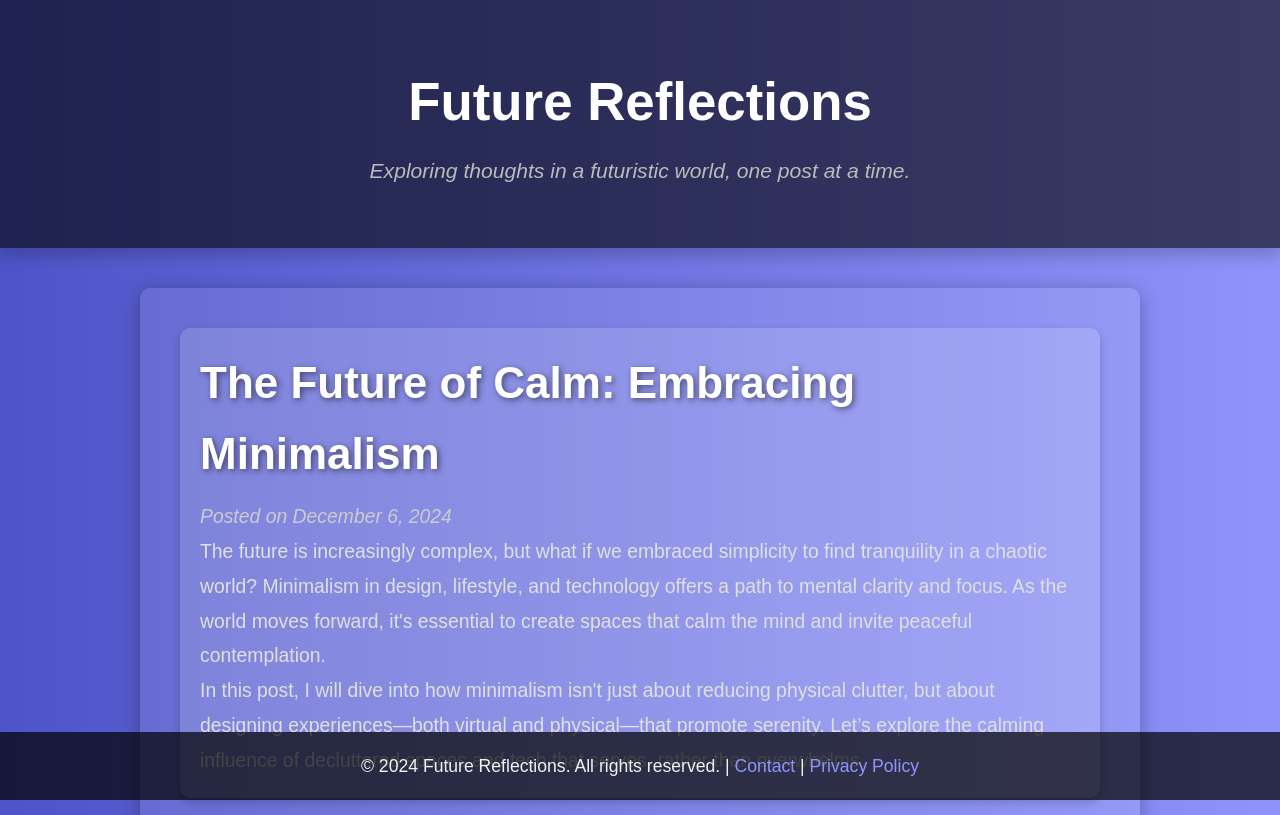
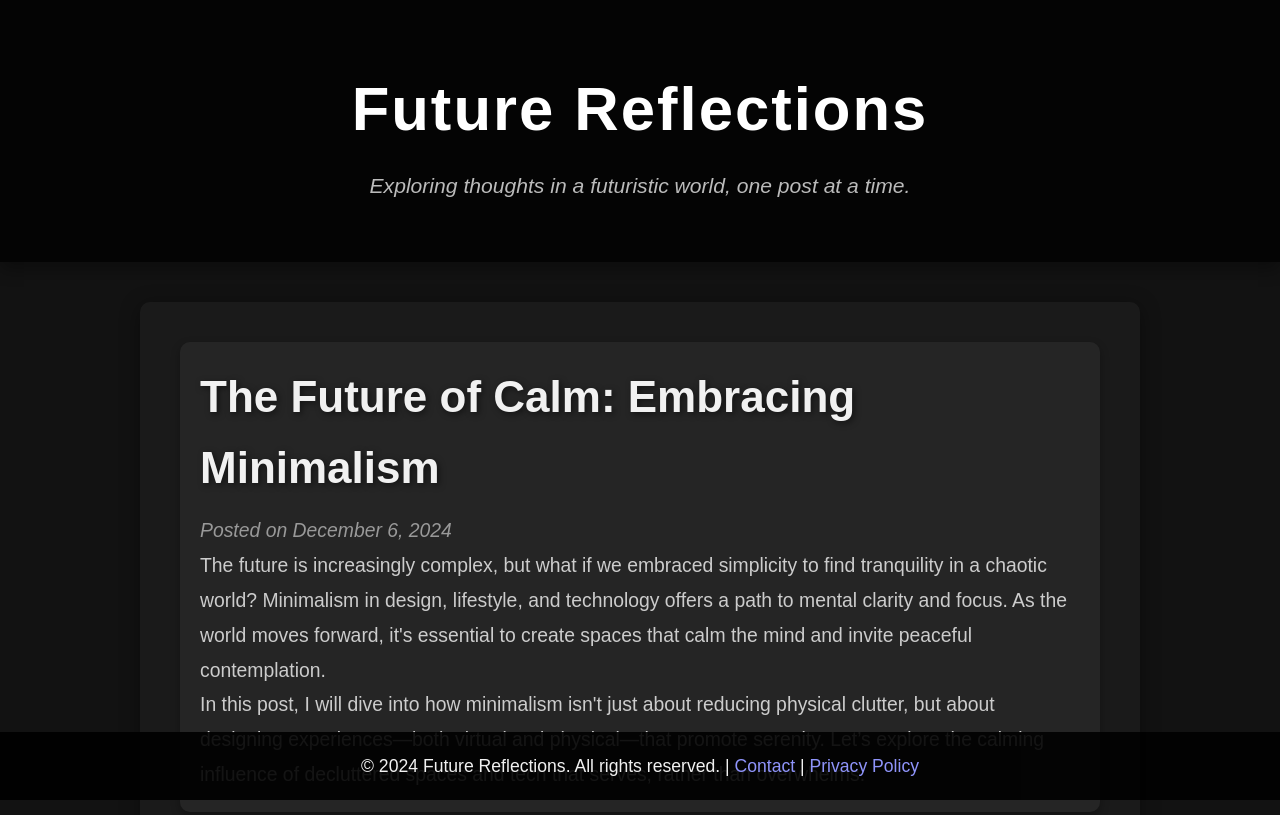
Before and after one commit to protossrulus/protossrulus.github.io, a plain HTML site: page index.html in a window 1280 px wide. Shown: the top 815 px of the page. Drawn offline with Linux system fonts and the light colour scheme.

Commit message:
Update index.html

```diff
--- a/index.html
+++ b/index.html
@@ -3,7 +3,7 @@
 <head>
     <meta charset="UTF-8">
     <meta name="viewport" content="width=device-width, initial-scale=1.0">
-    <meta name="description" content="Futuristic and calming blog page template">
+    <meta name="description" content="Dark calming futuristic blog template">
     <meta name="author" content="Your Name">
     <title>Future Reflections</title>
     <style>
@@ -14,11 +14,11 @@
             box-sizing: border-box;
         }
 
-        /* Body styling for a futuristic and calming theme */
+        /* Body styling for a dark, calming, futuristic theme */
         body {
             font-family: 'Arial', sans-serif;
-            background: linear-gradient(to right, #4e54c8, #8f94fb); /* Soft gradient */
-            color: #f1f1f1;
+            background: #121212; /* Dark background for a calm and futuristic vibe */
+            color: #e0e0e0; /* Light text for contrast */
             line-height: 1.6;
             font-size: 1.1em;
             overflow-x: hidden;
@@ -29,15 +29,16 @@
         header {
             text-align: center;
             padding: 60px 20px;
-            background: rgba(0, 0, 0, 0.6);
+            background: rgba(0, 0, 0, 0.8); /* Semi-transparent black background */
             color: #fff;
-            box-shadow: 0 8px 15px rgba(0, 0, 0, 0.2);
+            box-shadow: 0 8px 15px rgba(0, 0, 0, 0.3);
         }
 
         header h1 {
-            font-size: 3em;
+            font-size: 3.5em;
             font-weight: 700;
             margin-bottom: 10px;
+            letter-spacing: 2px;
         }
 
         header p {
@@ -51,43 +52,43 @@
             width: 90%;
             max-width: 1000px;
             margin: 40px auto;
-            background-color: rgba(255, 255, 255, 0.1);
+            background-color: rgba(30, 30, 30, 0.7); /* Slightly lighter dark background */
             border-radius: 10px;
             padding: 40px;
-            box-shadow: 0 4px 20px rgba(0, 0, 0, 0.3);
+            box-shadow: 0 4px 20px rgba(0, 0, 0, 0.4);
         }
 
         /* Styling for individual blog posts */
         article {
             margin-bottom: 30px;
             padding: 20px;
-            background-color: rgba(255, 255, 255, 0.15);
+            background-color: rgba(40, 40, 40, 0.8); /* Darker background for each post */
             border-radius: 10px;
-            box-shadow: 0 4px 10px rgba(0, 0, 0, 0.2);
+            box-shadow: 0 4px 10px rgba(0, 0, 0, 0.3);
         }
 
         article h2 {
             font-size: 2.5em;
             margin-bottom: 10px;
-            color: #fff;
+            color: #f1f1f1;
             text-shadow: 2px 2px 6px rgba(0, 0, 0, 0.5);
         }
 
         article p {
             font-size: 1.1em;
-            color: #e0e0e0;
+            color: #ccc;
             line-height: 1.8;
         }
 
         article em {
-            color: #ccc;
+            color: #999;
         }
 
         /* Footer styling */
         footer {
             text-align: center;
             padding: 20px;
-            background: rgba(0, 0, 0, 0.7);
+            background: rgba(0, 0, 0, 0.9);
             color: #f1f1f1;
             font-size: 1em;
             position: fixed;
@@ -96,8 +97,13 @@
         }
 
         footer a {
-            color: #8f94fb;
+            color: #8f94fb; /* Light blue accent for links */
             text-decoration: none;
+            transition: color 0.3s ease;
+        }
+
+        footer a:hover {
+            color: #ffffff;
         }
     </style>
 </head>
```
